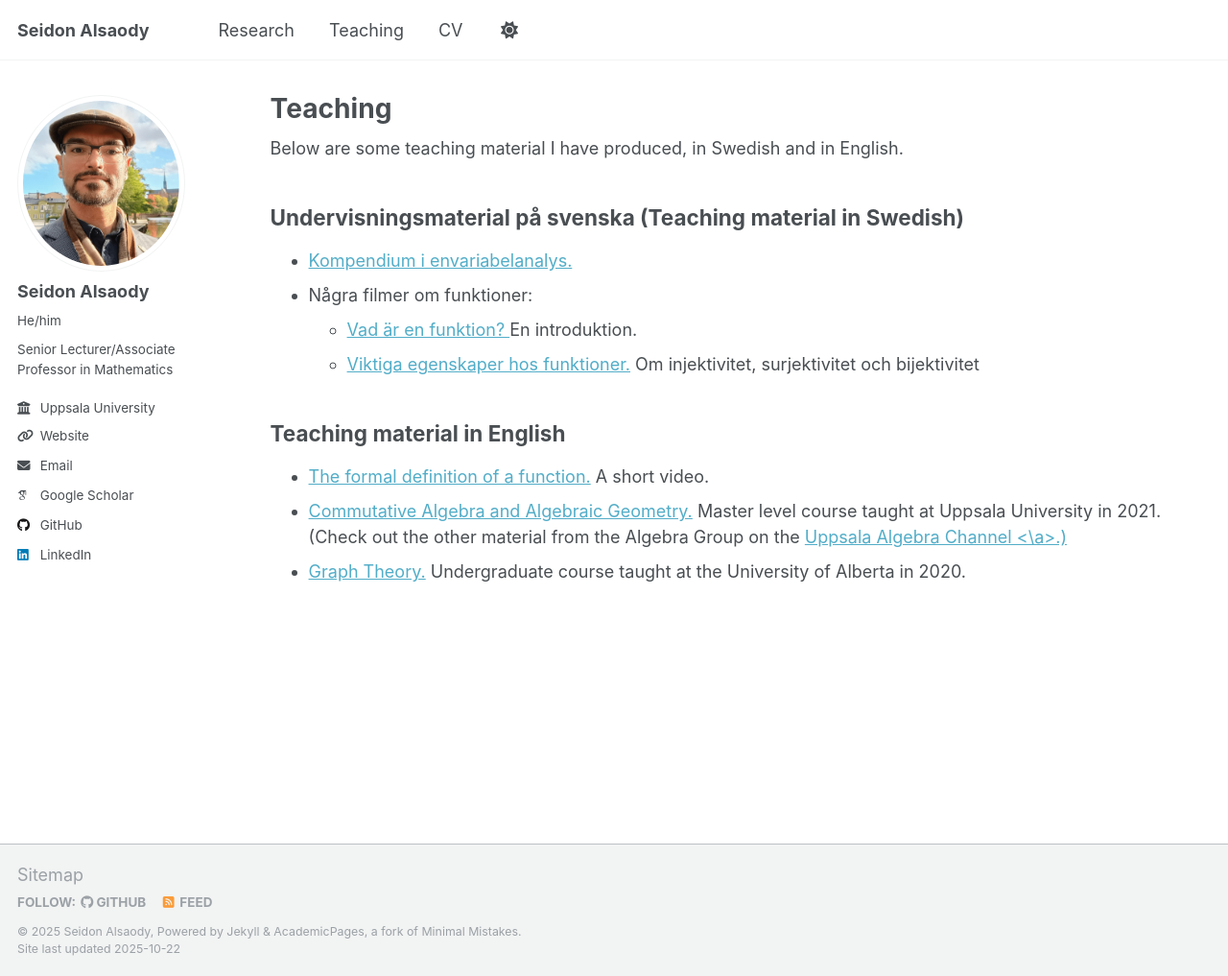
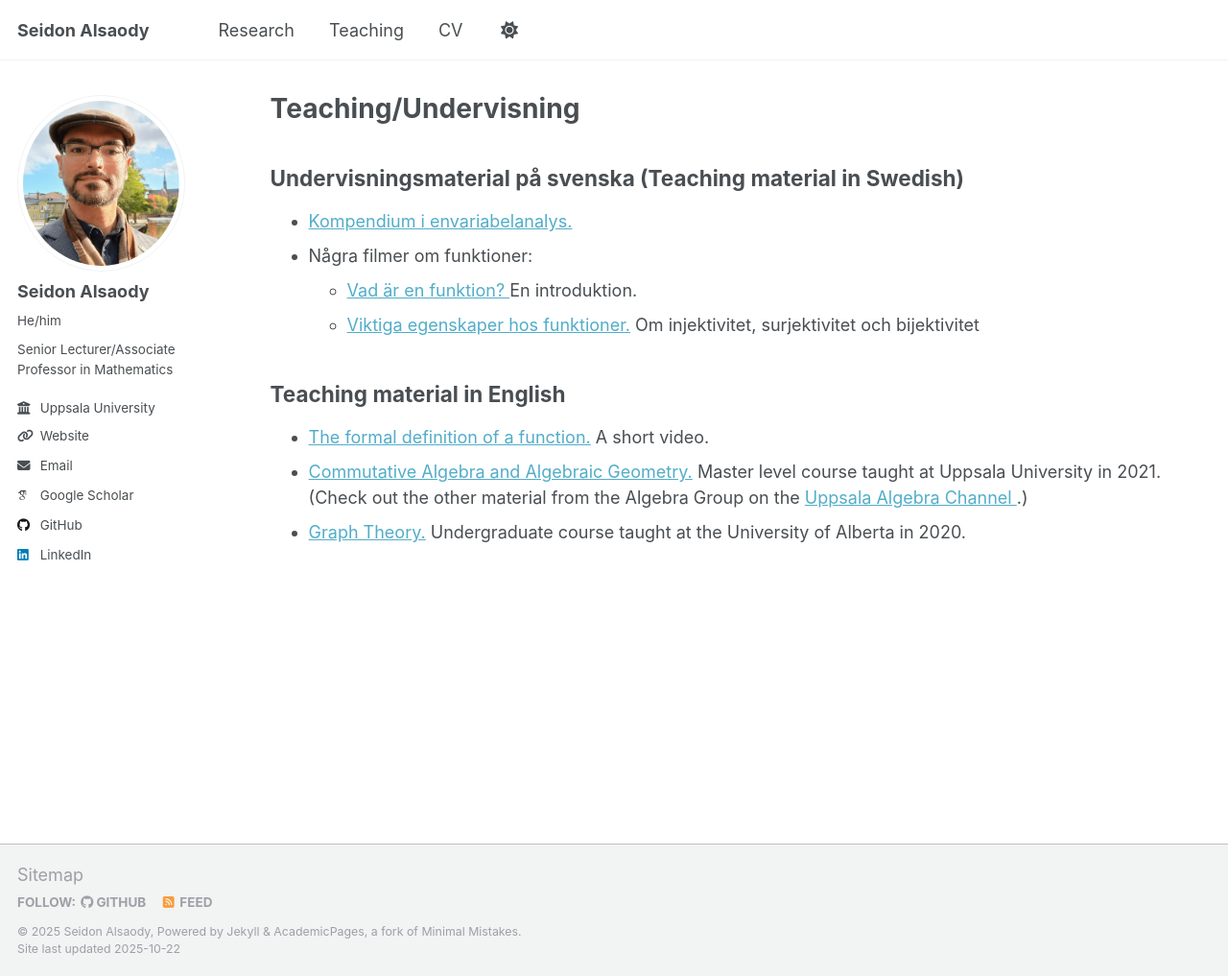
Before and after one commit to seidon-alsaody/seidon-alsaody.github.io, a Jekyll site: the page built from _pages/teaching.html, in a window 1280 px wide and 1017 px high. Shown: the whole window at 96% size. Built offline with Jekyll 4.4.1, drawn with Linux system fonts in a browser that asks for light colours; some web fonts are replaced; a script that is not in the unit is left out.

Commit message:
Update teaching.html

```diff
--- a/_pages/teaching.html
+++ b/_pages/teaching.html
@@ -1,11 +1,9 @@
 ---
 layout: archive
-title: "Teaching"
+title: "Teaching/Undervisning"
 permalink: /teaching/
 author_profile: true
 ---
-
-Below are some teaching material I have produced, in Swedish and in English.
 
 <section id="sweteach">
     <h2>Undervisningsmaterial på svenska (Teaching material in Swedish)</h2>
@@ -36,7 +34,7 @@ Below are some teaching material I have produced, in Swedish and in English.
         <li>
             <a href="https://youtube.com/playlist?list=PLn6dA-hP_G8SR-v8EV5m9vcpo-V9No-2V&si=9z-zpdZzlqG28Xc5" target="_blank"> Commutative Algebra and Algebraic Geometry.</a> Master level course taught
             at Uppsala University in 2021. (Check out the other material from the Algebra Group on the
-            <a href="https://www.youtube.com/@uppsalaalgebra6902" target="_blank"> Uppsala Algebra Channel <\a>.)
+            <a href="https://www.youtube.com/@uppsalaalgebra6902" target="_blank"> Uppsala Algebra Channel </a>.)
          </li>
         <li>
             <a href="https://youtube.com/playlist?list=PLzXFiYlgM72LMHOeTaZSHvkREdLbKBxLI&si=Tbqob7Nxh2p6oaaK" target="_blank"> Graph Theory.</a> Undergraduate course taught
```
